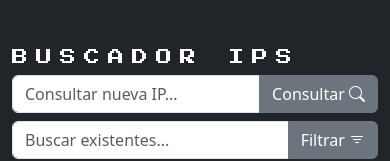
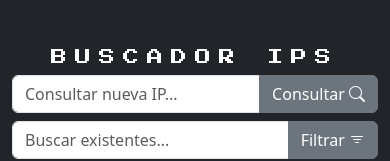
Before and after one commit to mariaalejandrasandovalmontes-web/ipfinder-front, a React (Vite) app: page / in a window 390 px wide. Shown: the top 161 px of the page. Built offline with nearby package versions, Linux system fonts and the light colour scheme; no server answers.

Commit message:
responsive details

```diff
--- a/src/FinderApp.jsx
+++ b/src/FinderApp.jsx
@@ -132,7 +132,7 @@ function FinderApp() {
 
     return (
         <div className="container mt-4">
-            <h2 className="text-white press-start mt-5">BUSCADOR IPS</h2>
+            <h2 className="text-white press-start mt-5 text-center text-md-start">BUSCADOR IPS</h2>
 
 
             <div className="row mb-3">
```
